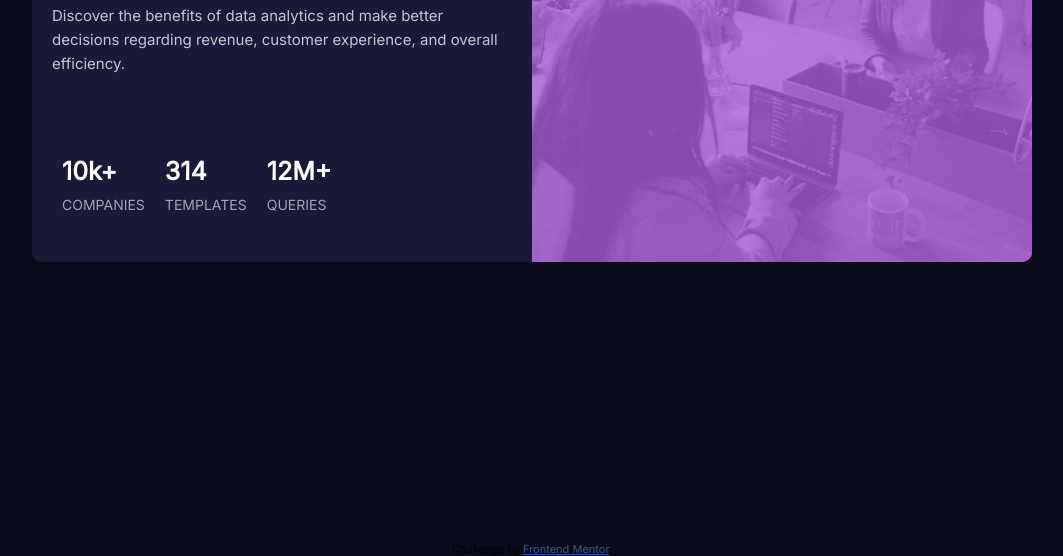
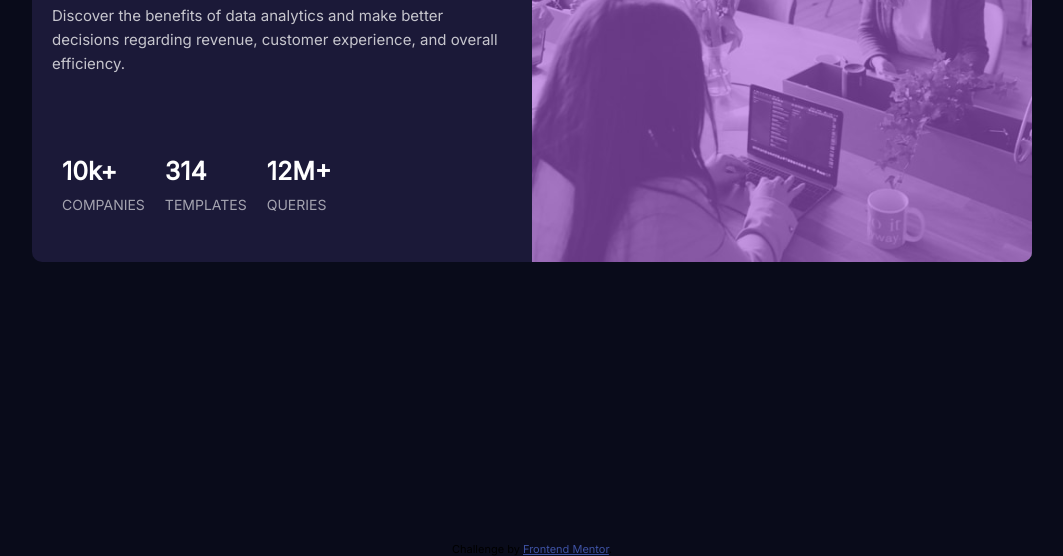
Before and after one commit to ntritran999/stats-preview-card-component, a plain HTML site: page index.html in a window 1280 px wide. Shown: the part 244-800 px from the top of the page, without its empty margins (108-1171 px from the left). Drawn offline with Linux system fonts and the light colour scheme.

Commit message:
Update style.css

```diff
--- a/style.css
+++ b/style.css
@@ -48,7 +48,7 @@ p {
     position: absolute;
     width: 100%;
     height: 100%;
-    background-color: hsl(277, 64%, 61%, .8);
+    background-color: hsl(277, 64%, 61%, .6);
     border-radius: 10px 10px 0 0;
 }
 
```
